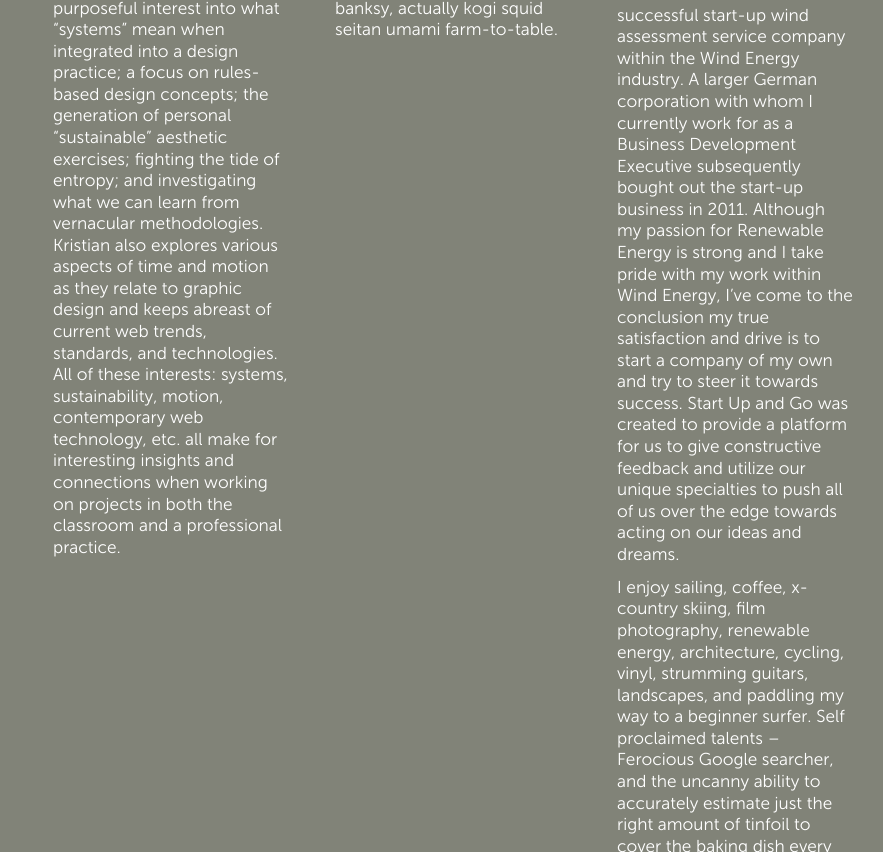
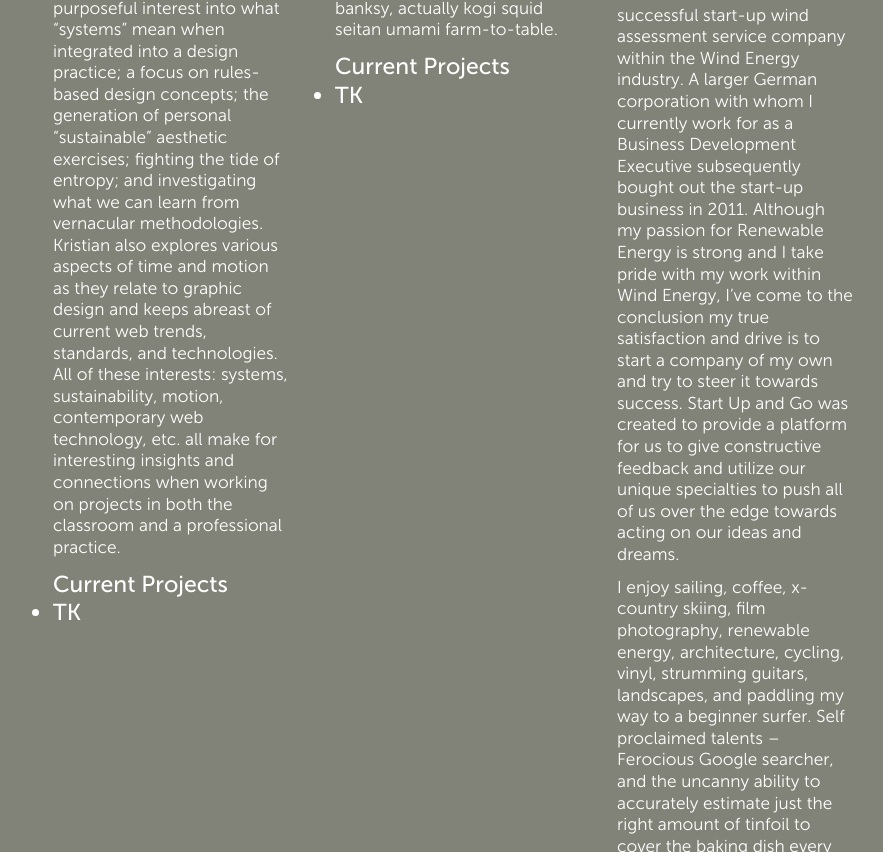
Before and after one commit to bjornmeansbear/sg.ookb.co, a plain HTML site: page index.html in a window 1280 px wide. Shown: the part 1233-2085 px from the top of the page, without its empty margins (187-1070 px from the left). Drawn offline with nearby package versions, Linux system fonts and the light colour scheme; files whose address does not match are found by name.

Commit message:
add current projects section to KB and KC

```diff
--- a/index.html
+++ b/index.html
@@ -39,10 +39,22 @@
           <h2>Kristian Bj&oslash;rnard</h2>
           <p>Kristian Bj&oslash;rnard is a designer, thinker, and sustainabilitist. He lives in Baltimore MD (with his partner Nancy) where he is the director of &ldquo;The Office of Kristian Bj&oslash;rnard,&rdquo; a boutique design studio focused on publishing in all its forms &mdash; web, print, books, magazines, text, images, objects&hellip; whatever &ldquo;publishing&rdquo; might mean. Kristian holds an MFA in Graphic Design from MICA and a BA in Studio Art from Kalamazoo College. Current design experiments and research center around the question &ldquo;what sustainable graphic design looks like?&rdquo; This has led to a more purposeful interest into what &ldquo;systems&rdquo; mean when integrated into a design practice; a focus on rules-based design concepts; the generation of personal &ldquo;sustainable&rdquo; aesthetic exercises; fighting the tide of entropy; and investigating what we can learn from vernacular methodologies. Kristian also explores various aspects of time and motion as they relate to graphic design and keeps abreast of current web trends, standards, and technologies. All of these interests: systems, sustainability, motion, contemporary web technology, etc. all make for interesting insights and connections when working on projects in both the classroom and a professional practice.
 </p>
+          <aside>
+            <h3>Current Projects</h3>
+            <ul>
+              <li>TK</li>
+            </ul>
+          </aside>
         </section>•
         <section class="one-third columns left kc">
           <h2>Kai Curry</h2>
           <p>Cred sustainable craft beer selvage iphone, literally art party. Meh carles +1 artisan, mumblecore cosby sweater flannel mustache vegan cray irony williamsburg pitchfork. Beard keffiyeh gluten-free, raw denim pitchfork williamsburg vice hoodie keytar whatever pop-up trust fund fanny pack ethical. Authentic PBR plaid tofu cosby sweater. Intelligentsia tousled before they sold out, narwhal retro freegan brunch bespoke photo booth. Etsy bushwick umami vegan, brooklyn meggings lo-fi yr banh mi sustainable synth +1 skateboard wolf. Kale chips try-hard flexitarian carles banksy, actually kogi squid seitan umami farm-to-table.</p>
+          <aside>
+            <h3>Current Projects</h3>
+            <ul>
+              <li>TK</li>
+            </ul>
+          </aside>
         </section>
         <section class="one-third columns left br">
           <h2>Ben Ransom</h2>
```
